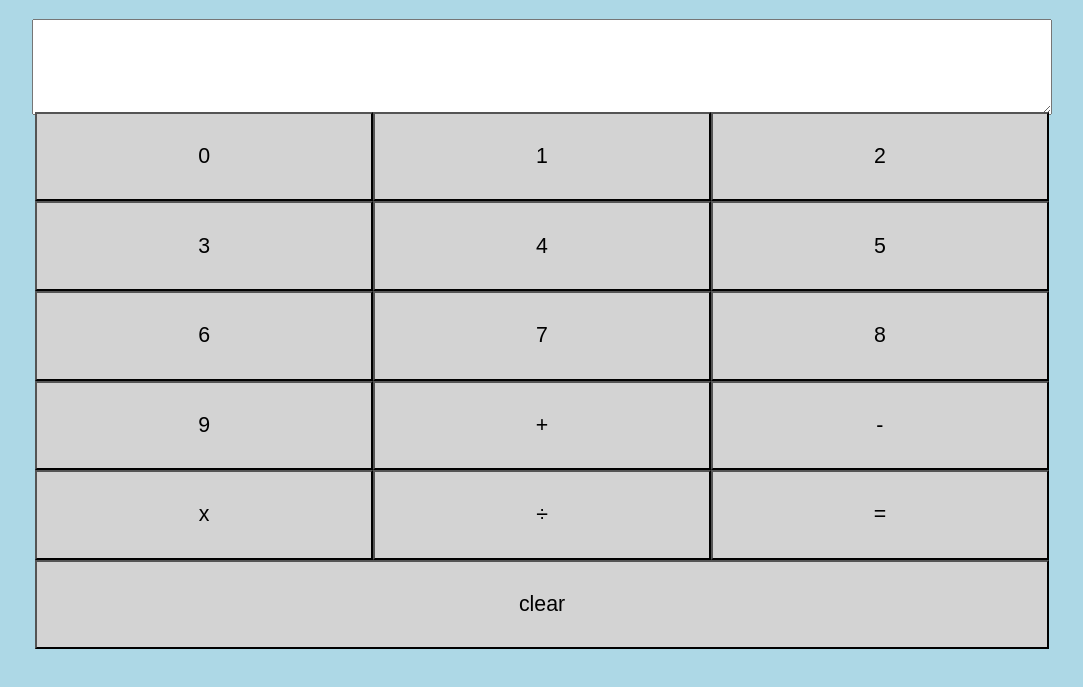
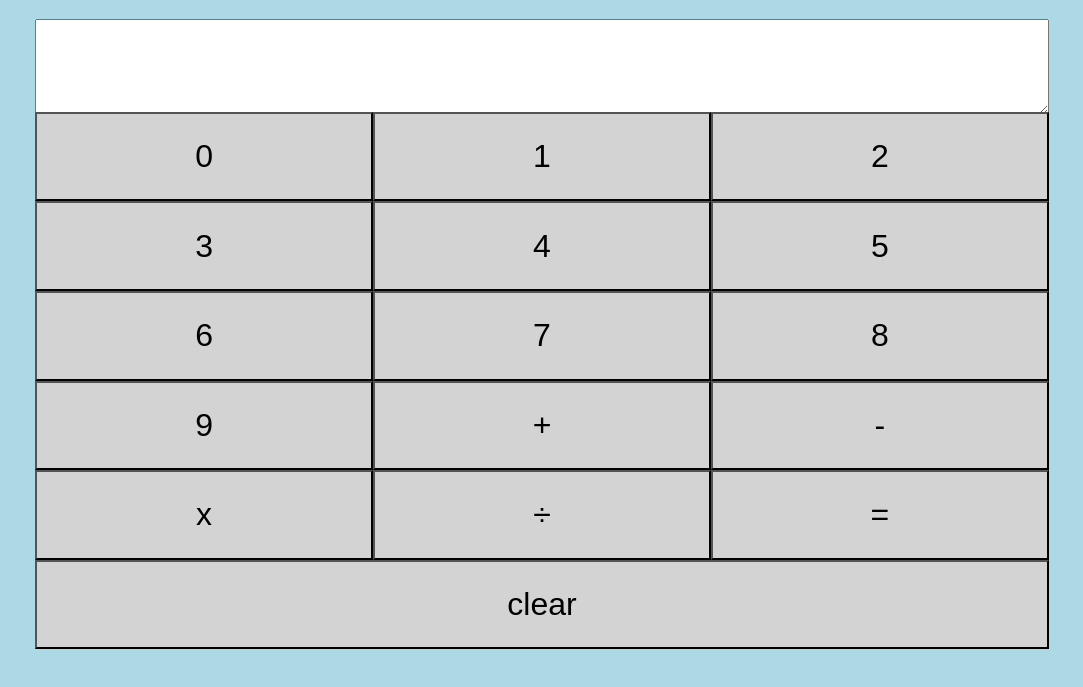
Before and after one commit to Mack-Kean/JavaScript-Calculator, a plain HTML site: page index.html in a window 1280 px wide. Shown: the part 83-770 px from the top of the page, without its empty margins (98-1181 px from the left). Drawn offline with Linux system fonts and the light colour scheme.

Commit message:
slight text area resizing
fixed text area not lining up with buttons correctly

```diff
--- a/webstyle.css
+++ b/webstyle.css
@@ -42,7 +42,7 @@ h1 {
 button {
     width: 33%;
     height: 100%;
-    font-size: 16pt;
+    font-size: 2em;
     margin: 0;
     padding: 0;
     background-color: lightgray;
@@ -50,11 +50,11 @@ button {
 
 #clear {
     width: 99%;
-    font-size: 16pt;
+    font-size: 2em;
 }
 
 textarea {
-    width: 99%;
+    width: 98.5%;
     height: 100%;
-    font-size: 16pt;
+    font-size: 2em;
 }
```
Also changed, not shown: 1 other file.
